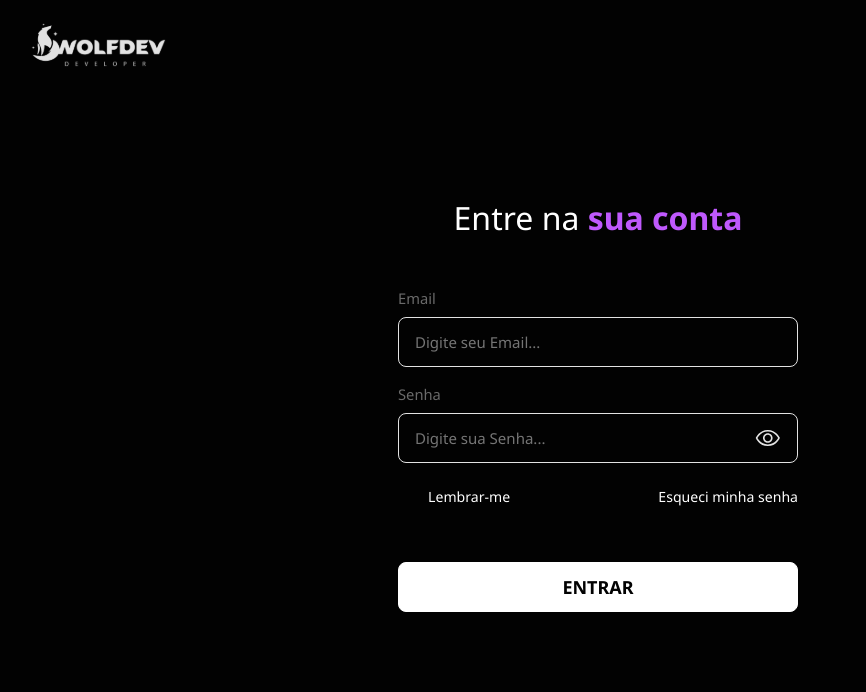
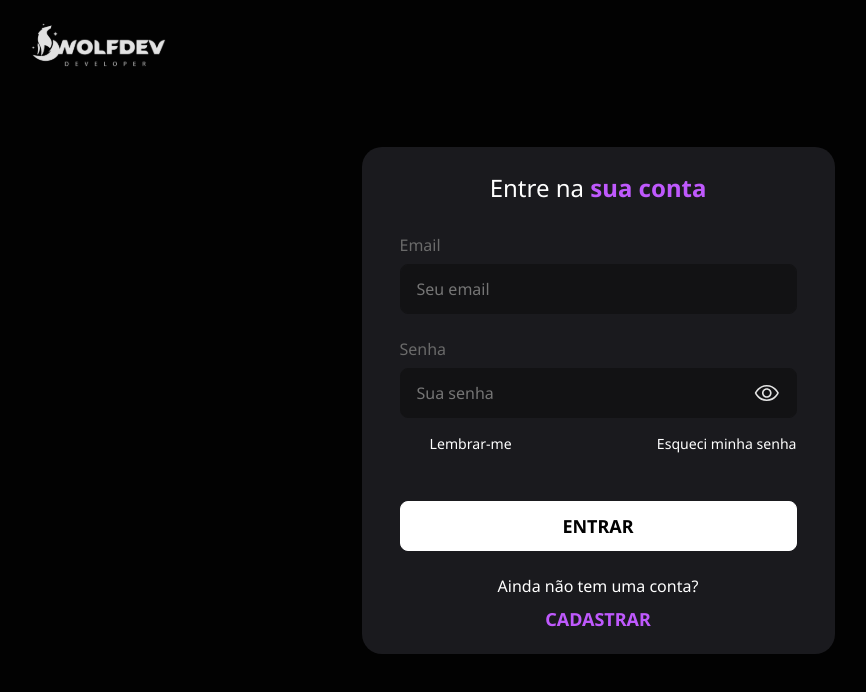
Before and after one commit to gabriellazaroni/wolfdev, a React (Create React App) app: page /login in a window 1280 px wide. Shown: the top 692 px of the page, without its empty margins (42-908 px from the left). Built offline with nearby package versions, Linux system fonts and the light colour scheme; no server answers; some icons are missing; what aws-amplify would draw is missing.

Commit message:
feat/login-page-refact

```diff
--- a/src/components/common/DefaultInput/index.tsx
+++ b/src/components/common/DefaultInput/index.tsx
@@ -101,7 +101,7 @@ const DefaultInput = ({
         colored={focusColor}
       // errors={errors[name]?.message ? true : false}
       >
-        <div>
+        <div style={{ background: '#121214' }}>
           {img ? <img src={img} alt="R$" /> : null}
           {mask ? (
             <InputMask
--- a/src/components/common/DefaultInput/styles.ts
+++ b/src/components/common/DefaultInput/styles.ts
@@ -8,7 +8,7 @@ interface DefaultInputStyleProps {
 }
 
 export const DefaultInputContainerText = styled.label<DefaultInputStyleProps>`
-  font-size: clamp(0.8rem, 0.6rem + 0.4vw, 2.7rem);
+  font-size: clamp(1rem, 0.4rem + 0.6vw, 2rem);
 
   color: ${props => (props.errors ? 'var(--red-600)' : 'var(--dark-300)')};
 `;
@@ -26,11 +26,11 @@ export const DefaultInputContainer = styled.div<DefaultInputStyleProps>`
 
   border: 1px solid
     ${props =>
-    !props.errors
-      ? props.colored
-        ? 'var(--purple-500)'
-        : 'var(--dark-200)'
-      : 'var(--red-600)'};
+      !props.errors
+        ? props.colored
+          ? 'var(--purple-500)'
+          : 'var(--gray-800)'
+        : 'var(--red-600)'};
   border-radius: 0.5rem;
 
   > div {
@@ -49,11 +49,8 @@ export const DefaultInputTitleBox = styled.section`
   display: flex;
   justify-content: space-between;
   width: 100%;
-
-  padding-top: 0.5rem;
-
   > strong {
-    font-size: clamp(0.8rem, 0.6rem + 0.5vw, 2.7rem);
+    font-size: clamp(0.75rem, 0.4rem + 0.6vw, 2rem);
 
     color: var(--red-600);
 
@@ -65,10 +62,10 @@ export const DefaultInputContainerInput = styled.input<DefaultInputStyleProps>`
   width: 100%;
   height: 3rem;
 
-  background-color: transparent;
+  background-color: var(--gray-800);
   color: var(--white);
 
-  font-size: clamp(0.8rem, 0.7rem + 0.3vw, 4rem);
+  font-size: clamp(1rem, 0.7rem + 0.3vw, 4rem);
 
   padding: 0 1.6rem;
 
@@ -97,7 +94,7 @@ export const DefaultInputIconDiv = styled.section`
   display: flex;
   align-items: center;
   justify-content: center;
-  height: 3rem;
+  background-color: var(--gray-800);
 
   cursor: pointer;
 
--- a/src/globalStyles.ts
+++ b/src/globalStyles.ts
@@ -2,12 +2,18 @@ import { createGlobalStyle } from 'styled-components';
 
 const GlobalStyle = createGlobalStyle`
   :root {
+        --white: #FFFFFF;
+
+        --gray-700: #1A1A1E;
+        --gray-800: #121214;
+
         --dark-100: #F3F3F3;
         --dark-400: #767676;
 
         --dark-200: #E2E2E2;
         --dark-300: #6A6A6A;
         --dark-500: #191919;
+        --dark-550: #1A1A1E;
         --dark-900: #020202;
 
         --dark-600: #171314;
@@ -104,7 +110,7 @@ const GlobalStyle = createGlobalStyle`
     }
 
     body {
-        background-color: var(--dark-500);
+        background-color: var(--dark-550);
         -webkit-font-smoothing: antialiased !important;
         -moz-osx-font-smoothing: grayscale !important;
     }
--- a/src/pages/Login/index.tsx
+++ b/src/pages/Login/index.tsx
@@ -9,13 +9,17 @@ import DefaultInput from '../../components/common/DefaultInput';
 import DefaultButton from '../../components/common/DefaultButton';
 
 import {
+  HaveAccountContainer,
+  HaveAccountTitle,
   ImgContainer,
+  InputsContainer,
   LoginBackground,
   LoginContainer,
   LoginContent,
   LoginForm,
   LoginFormRow,
-  LoginImageLogo
+  LoginImageLogo,
+  RegisterText
 } from './styles';
 
 import backgroundWolf from '../../assets/images/background-wolf.svg';
@@ -85,21 +89,23 @@ function Login() {
           <h1>
             Entre na <strong>sua conta</strong>
           </h1>
+          <InputsContainer>
             <DefaultInput
               name="email"
               title="Email"
-            placeholder="Digite seu Email..."
+              placeholder="Seu email"
               type="text"
               formMethods={formMethods}
             />
             <DefaultInput
               name="password"
               title="Senha"
-            placeholder="Digite sua Senha..."
+              placeholder="Sua senha"
               type="password"
               showPasswordIcon
               formMethods={formMethods}
             />
+          </InputsContainer>
           <LoginFormRow>
             <div onClick={() => setRemindMe(!remindMe)}>
               {remindMe ? <CheckboxActive /> : <CheckboxNonActive />}
@@ -110,6 +116,10 @@ function Login() {
           <DefaultButton active fullsize loading={loading}>
             ENTRAR
           </DefaultButton>
+          <HaveAccountContainer>
+            <HaveAccountTitle>Ainda não tem uma conta?</HaveAccountTitle>
+            <RegisterText>CADASTRAR</RegisterText>
+          </HaveAccountContainer>
         </LoginForm>
       </LoginContent>
       <ImgContainer>
--- a/src/pages/Login/styles.ts
+++ b/src/pages/Login/styles.ts
@@ -27,16 +27,15 @@ export const LoginContent = styled.div`
   align-items: center;
   justify-content: center;
   width: 100%;
-  max-width: 500px;
+  max-width: 890px;
   @media (max-width: 1480px) {
-    max-width: 400px;
     flex-direction: column;
   }
   @media (max-width: 550px) {
     justify-content: start;
   }
-  @media (max-width: 490px) {
-    margin: 0px 40px;
+  @media (max-width: 540px) {
+    margin: 0px 24px;
   }
 `;
 
@@ -53,12 +52,20 @@ export const LoginForm = styled.form`
   justify-content: center;
   flex-direction: column;
   width: 100%;
-  padding-left: 2rem;
+  max-width: 473px;
+  margin-left: 4rem;
+  background-color: var(--gray-700);
+  border-radius: 20px;
+  padding: 24px 38px 24px 38px;
+  @media (max-width: 550px) {
+    margin-top: 40px;
+  }
+  @media (max-width: 540px) {
+    margin-top: 40px;
+    padding: 24px 24px 24px 24px;
+  }
   @media (max-width: 1480px) {
-    padding: 0rem;
-  }
-  @media (max-width: 550px) {
-    margin-top: 160px;
+    margin-left: 0px;
   }
   > h1 {
     width: 100%;
@@ -66,10 +73,11 @@ export const LoginForm = styled.form`
     font-family: 'Noto Sans', sans-serif;
     font-size: 2rem;
     font-weight: 400;
-    margin: 0.5rem 0 3rem 0;
     @media (max-width: 1480px) {
       text-align: center;
+      font-size: 1.5rem;
     }
+    margin-bottom: 30px;
   }
 
   > h1 > strong {
@@ -80,10 +88,18 @@ export const LoginForm = styled.form`
     color: var(--purple-500);
 
     text-align: center;
+    @media (max-width: 1480px) {
+      font-size: 1.5rem;
+    }
   }
-  > div + div {
-    margin: 0.5rem 0;
-  }
+`;
+
+export const InputsContainer = styled.div`
+  display: flex;
+  flex-direction: column;
+  gap: 24px;
+  width: 100%;
+  margin-bottom: 1rem;
 `;
 
 export const LoginFormRow = styled.div`
@@ -100,14 +116,14 @@ export const LoginFormRow = styled.div`
   > div > span {
     color: var(--white);
     font-family: 'Noto Sans', sans-serif;
-    font-size: clamp(0.4rem, 0.4rem + 0.6vw, 2rem);
+    font-size: clamp(0.75rem, 0.4rem + 0.6vw, 2rem);
     font-weight: 400;
     margin-left: 0.5rem;
   }
   > a {
     color: var(--white);
     font-family: 'Noto Sans', sans-serif;
-    font-size: clamp(0.4rem, 0.4rem + 0.6vw, 2rem);
+    font-size: clamp(0.75rem, 0.4rem + 0.6vw, 2rem);
     font-weight: 400;
     text-decoration: none;
     &:hover {
@@ -120,3 +136,24 @@ export const LoginFormRow = styled.div`
 export const LoginBackground = styled.img`
   display: block;
 `;
+
+export const HaveAccountContainer = styled.div`
+  display: flex;
+  flex-direction: column;
+  gap: 11px;
+  margin-top: 24px;
+  align-items: center;
+`;
+
+export const HaveAccountTitle = styled.p`
+  font-size: 16px;
+  line-height: 22px;
+  color: var(--white);
+`;
+
+export const RegisterText = styled.p`
+  font-size: 18px;
+  line-height: 22px;
+  color: var(--purple-500);
+  font-weight: 700;
+`;
```
Lines whose indentation alone changed are shown as unchanged.
